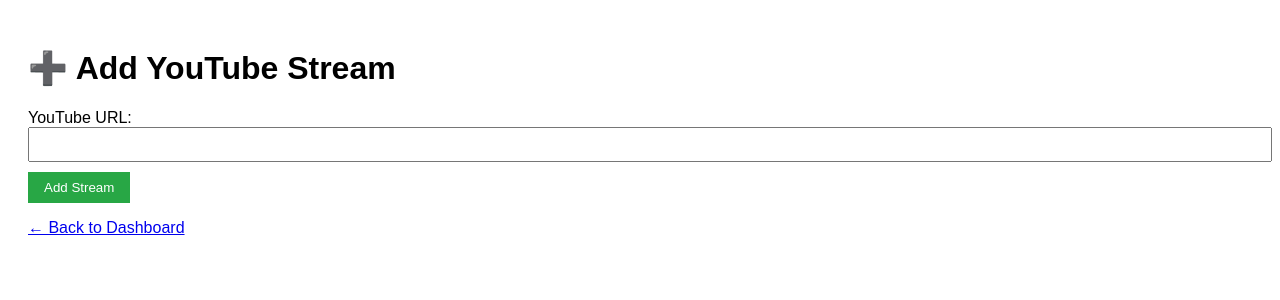
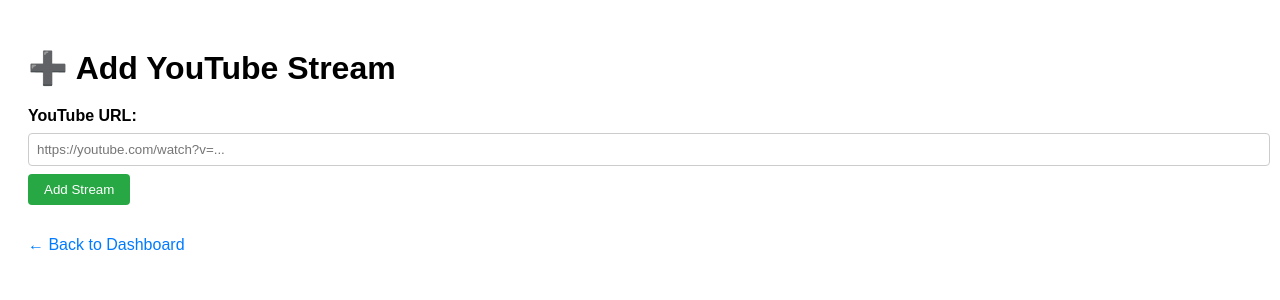
Before and after one commit to rocket6317/YouTube-Cache-And-Serve-Redirect_Url, a Flask app: page /dashboard/add in a window 1280 px wide. Shown: the top 300 px of the page. Run offline with Flask 3, Linux system fonts and the light colour scheme.

Commit message:
Update add.html

```diff
--- a/templates/add.html
+++ b/templates/add.html
@@ -4,14 +4,32 @@
     <title>Add Stream</title>
     <style>
         body { font-family: sans-serif; padding: 20px; }
+        h1 { margin-bottom: 10px; }
         form { margin-top: 20px; }
-        input[type="text"] { width: 100%; padding: 8px; margin-bottom: 10px; }
+        label { font-weight: bold; }
+        input[type="text"] {
+            width: 100%;
+            padding: 8px;
+            margin: 8px 0;
+            border: 1px solid #ccc;
+            border-radius: 4px;
+        }
         input[type="submit"] {
             padding: 8px 16px;
             background-color: #28a745;
             color: white;
             border: none;
             cursor: pointer;
+            border-radius: 4px;
+        }
+        input[type="submit"]:hover {
+            background-color: #218838;
+        }
+        .back-link {
+            margin-top: 15px;
+            display: inline-block;
+            text-decoration: none;
+            color: #007bff;
         }
     </style>
 </head>
@@ -19,9 +37,9 @@
     <h1>➕ Add YouTube Stream</h1>
     <form method="POST">
         <label for="url">YouTube URL:</label><br>
-        <input type="text" name="url" id="url" required><br>
+        <input type="text" name="url" id="url" placeholder="https://youtube.com/watch?v=..." required><br>
         <input type="submit" value="Add Stream">
     </form>
-    <p><a href="/dashboard">← Back to Dashboard</a></p>
+    <p><a href="/dashboard" class="back-link">← Back to Dashboard</a></p>
 </body>
 </html>
```
